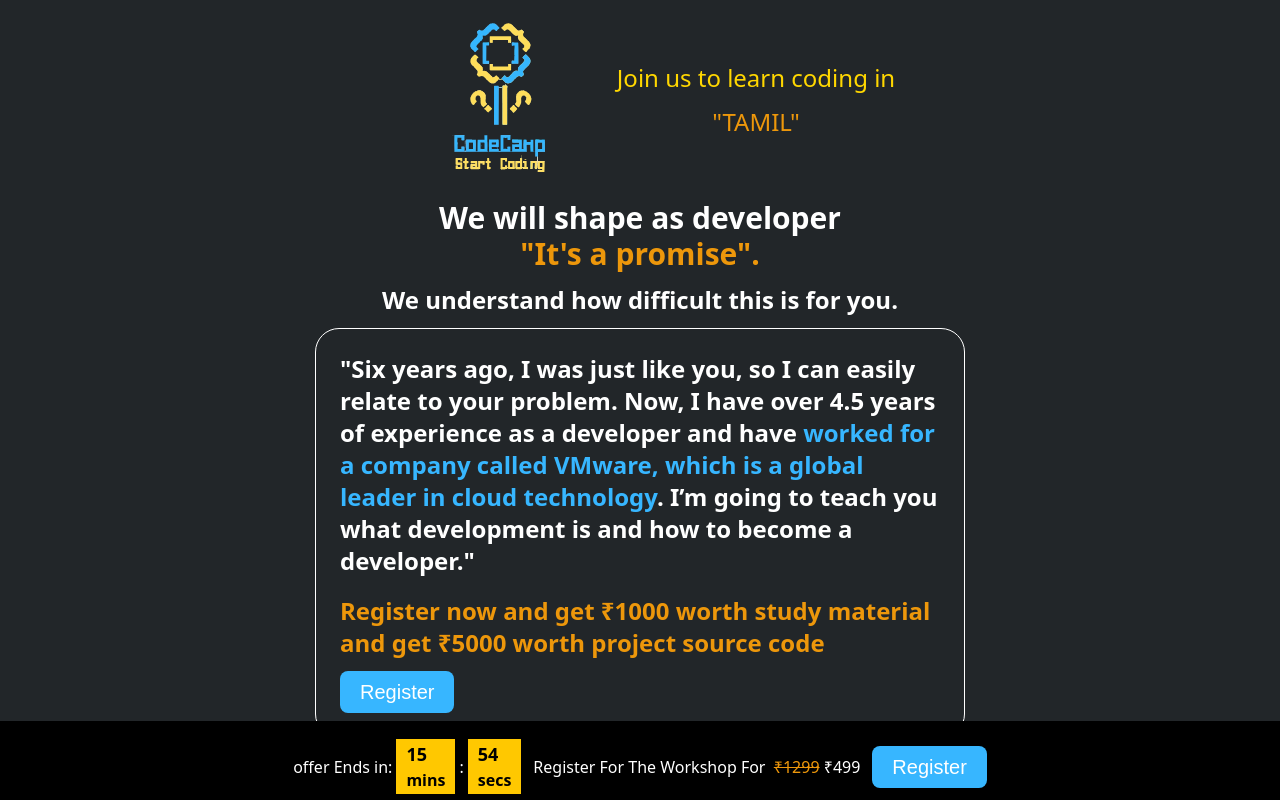
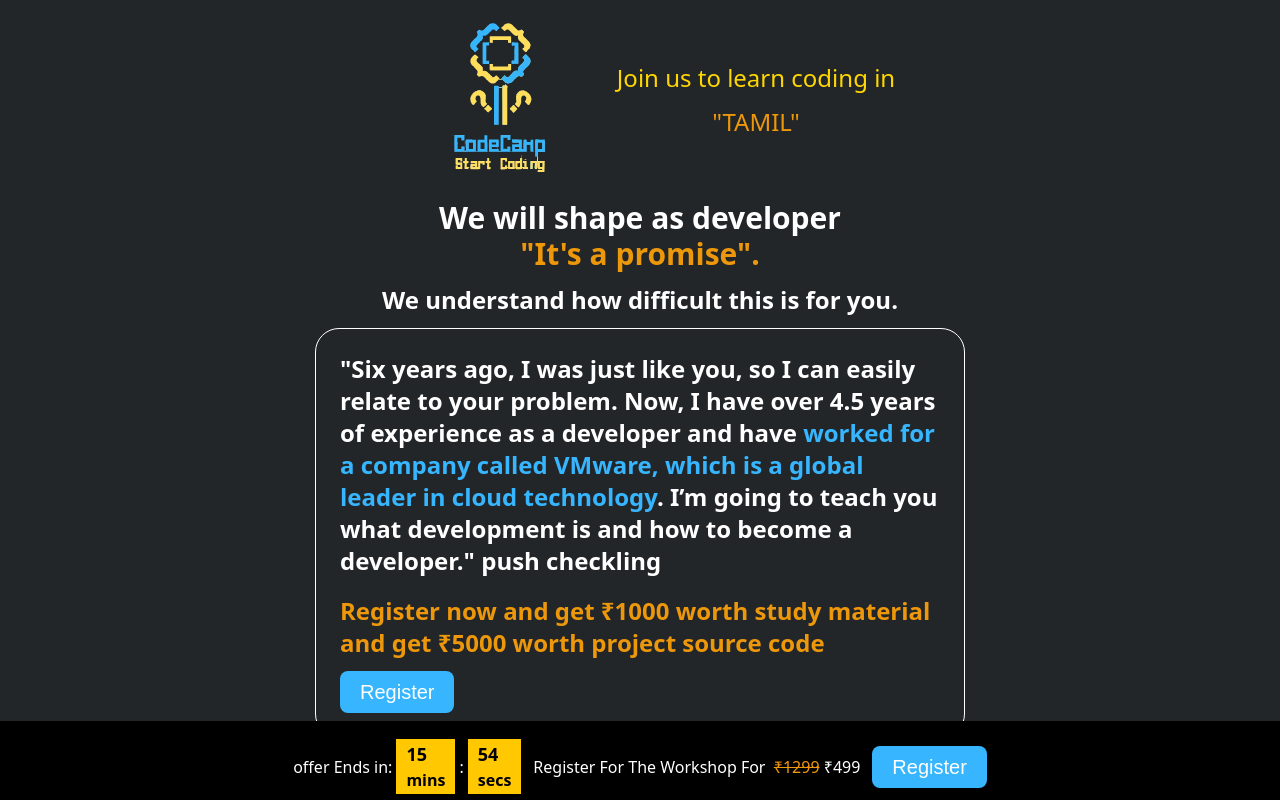
Before and after one commit to 3kishore/coding-camp-frontend, a React (Create React App) app: page /home in a window 1280 px wide. Shown: the top 800 px of the page. Built offline with nearby package versions, Linux system fonts and the light colour scheme; what axios-retry would draw is missing.

Commit message:
Fix: check auto deploy

```diff
--- a/src/component/page/landing-page/landing-page.component.js
+++ b/src/component/page/landing-page/landing-page.component.js
@@ -28,6 +28,7 @@ function LandingPage() {
             "Six years ago, I was just like you, so I can easily relate to your problem.
             Now, I have over 4.5 years of experience as a developer and have <span className="text-blue">worked for a company called VMware, which is a global leader in cloud technology</span>.
             I’m going to teach you what development is and how to become a developer."
+            push checkling
 
             <div className="pt-12px text-[#ed970b] text-2xl mt-[18px] max-[550px]:text-[16px] max-[550px]:leading-[140%]">
               Register now and get ₹1000 worth study material and get ₹5000 worth project source code
```
